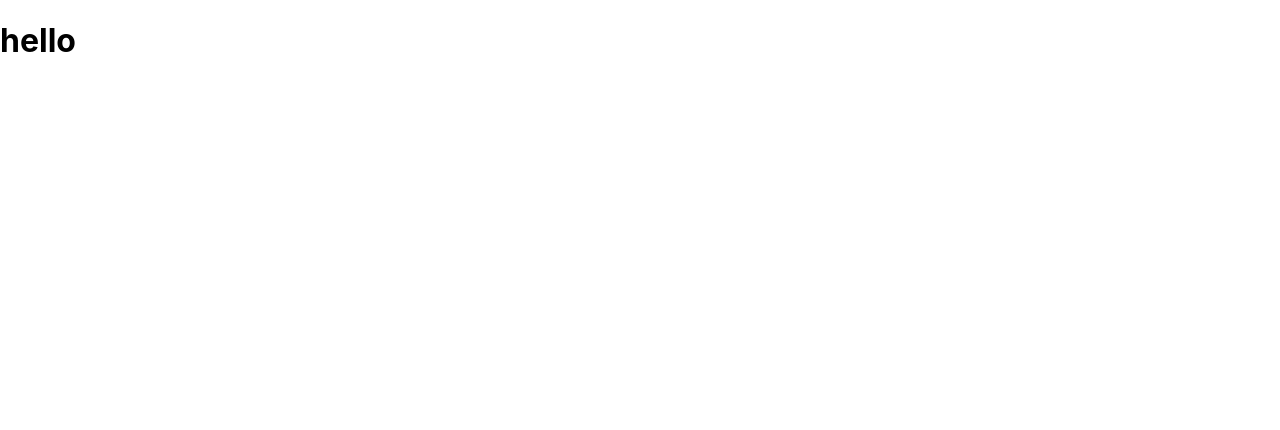
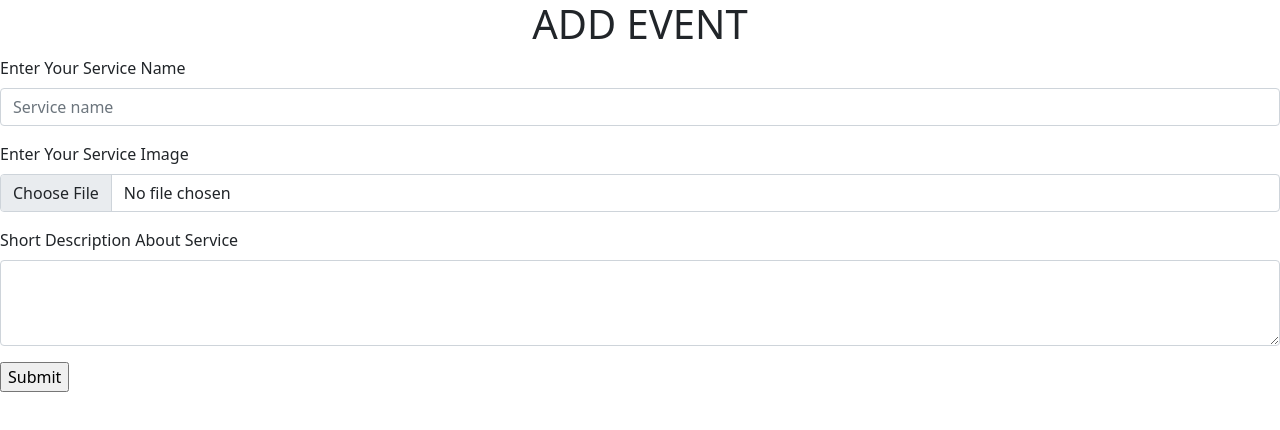
Before and after one commit to RahmanRakib9/courier-admin-panel, a React (Create React App) app: page /addService in a window 1280 px wide. Shown: the top 430 px of the page. Built offline with nearby package versions, Linux system fonts and the light colour scheme.

Commit message:
basic form added

```diff
--- a/package.json
+++ b/package.json
@@ -6,7 +6,9 @@
     "@testing-library/jest-dom": "^5.16.2",
     "@testing-library/react": "^12.1.4",
     "@testing-library/user-event": "^13.5.0",
+    "bootstrap": "^5.1.3",
     "react": "^17.0.2",
+    "react-bootstrap": "^2.2.1",
     "react-dom": "^17.0.2",
     "react-scripts": "5.0.0",
     "web-vitals": "^2.1.4"
--- a/src/App.js
+++ b/src/App.js
@@ -1,9 +1,13 @@
 import React from 'react';
+import 'bootstrap/dist/css/bootstrap.min.css';
+import Home from './components/Home/Home/Home';
+
+
 
 const App = () => {
   return (
     <div>
-      <h1>hello</h1>
+      <Home />
     </div>
   );
 };
--- /dev/null
+++ b/src/components/Home/AddService/AddService.js
@@ -0,0 +1,33 @@
+import React from 'react';
+import { Form } from 'react-bootstrap';
+
+const AddService = () => {
+     return (
+          <section>
+               <h1 style={{ textAlign: 'center' }}>ADD EVENT</h1>
+               <div>
+                    <Form>
+
+                         <Form.Group className="mb-3" controlId="exampleForm.ControlInput1">
+                              <Form.Label>Enter Your Service Name</Form.Label>
+                              <Form.Control type="name" placeholder="Service name" />
+                         </Form.Group>
+
+
+                         <Form.Group controlId="formFile" className="mb-3">
+                              <Form.Label>Enter Your Service Image</Form.Label>
+                              <Form.Control type="file" />
+                         </Form.Group>
+
+                         <Form.Group className="mb-3" controlId="exampleForm.ControlTextarea1">
+                              <Form.Label>Short Description About Service</Form.Label>
+                              <Form.Control as="textarea" rows={3} />
+                         </Form.Group>
+                         <input type="submit" value="Submit" />
+                    </Form>
+               </div>
+          </section>
+     );
+};
+
+export default AddService;
--- /dev/null
+++ b/src/components/Home/Home/Home.js
@@ -0,0 +1,12 @@
+import React from 'react';
+import AddService from '../AddService/AddService';
+
+const Home = () => {
+     return (
+          <div>
+               <AddService />
+          </div>
+     );
+};
+
+export default Home;
```
Also changed, not shown: 1 other file (tests, documents, lock files or other folders).
